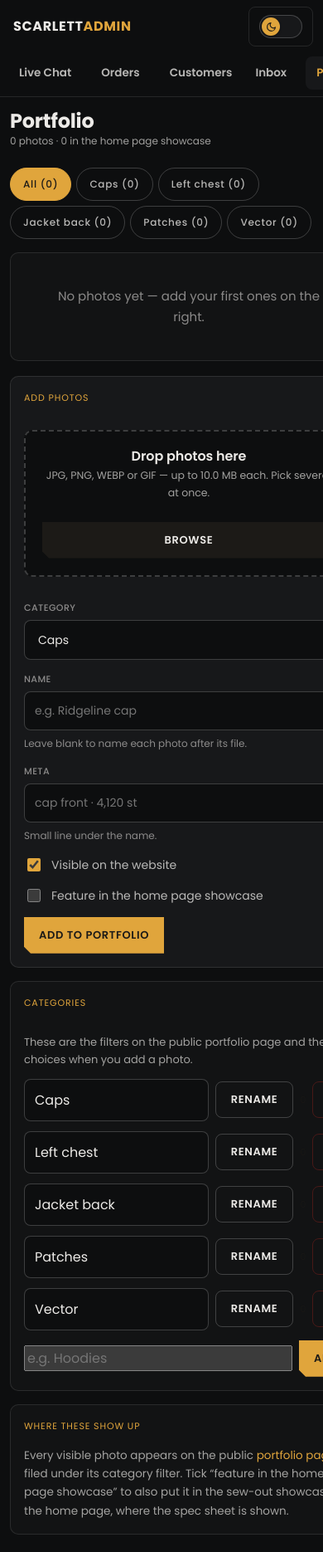
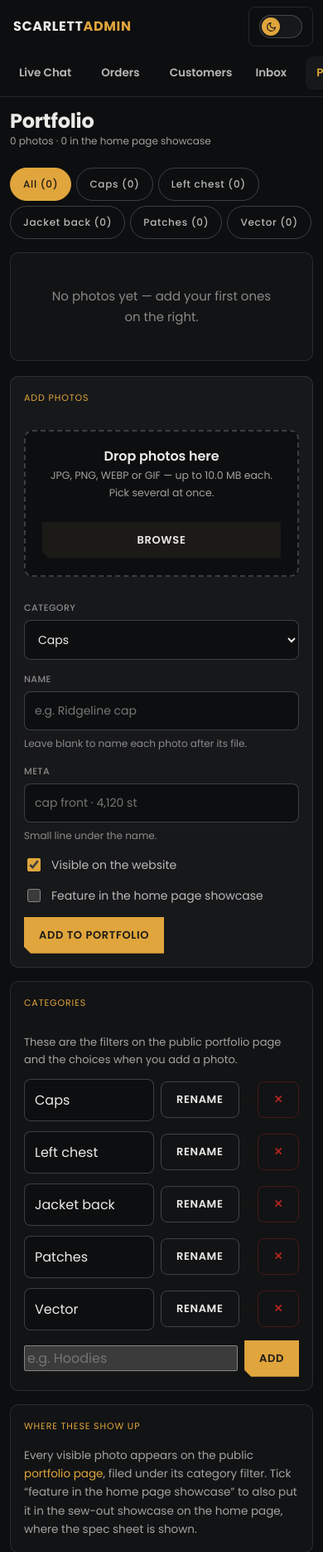
Before and after one commit to TANVEERHASSANGETHIB/Scarlett-Embroidery, a Django app: page /console/portfolio/ in a window 390 px wide; the page is wider, and only the part inside the window is pictured. Shown: the top 1870 px of that part at 83% size. Before the commit the page ends 1849 px from the top of that part, so only its background shows below. Run offline with Django 5.2, Linux system fonts and the light colour scheme; the visitor is signed in with stand-in values (Sample User, id 1); data comes from the database, SQL or seed files in the repository; data that the repository does not hold is empty.

Commit message:
Mobile: fix console portfolio overflow, collapse console split layouts with minmax columns
Co-Authored-By: Claude Sonnet 5.5 <noreply@anthropic.com>
Claude-Session: https://claude.ai/code/session_01LeMdxXdVHinHw8hPzJTHHw

```diff
--- a/src/static/css/console.css
+++ b/src/static/css/console.css
@@ -379,3 +379,14 @@ body.console { background: var(--night-deep); color: var(--bone); min-height: 10
 }
 @media (max-width: 380px) { .folio-grid, .media-grid { grid-template-columns: minmax(0, 1fr); } }
 @media (max-width: 960px) { .console-side { height: auto; min-height: 0; } }
+@media (max-width: 640px) {
+  .folio-tile, .folio-tile * { min-width: 0; }
+  .folio-tile .row, .folio-actions, .folio-actions form { flex-wrap: wrap !important; }
+  .folio-tile input[type=text], .folio-tile select { max-width: 100%; width: 100%; }
+}
+@media (max-width: 1200px) { .split, .split-wide { grid-template-columns: minmax(0, 1fr); } }
+.split > *, .split-wide > * { min-width: 0; }
+@media (max-width: 640px) {
+  .console-page [style*="nowrap"] { flex-wrap: wrap !important; }
+  .console-page [style*="nowrap"] > input { flex: 1 1 140px; min-width: 0; }
+}
```
